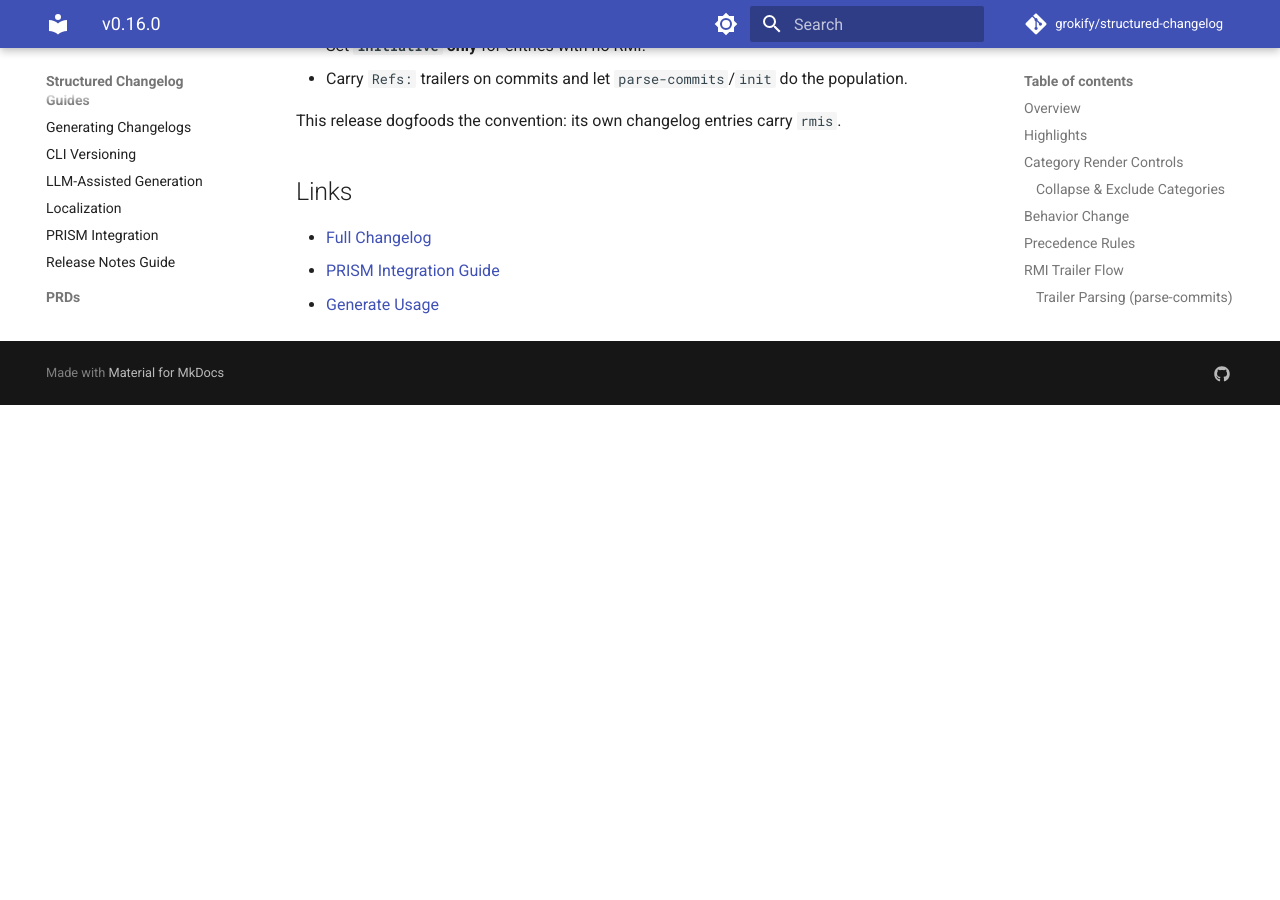
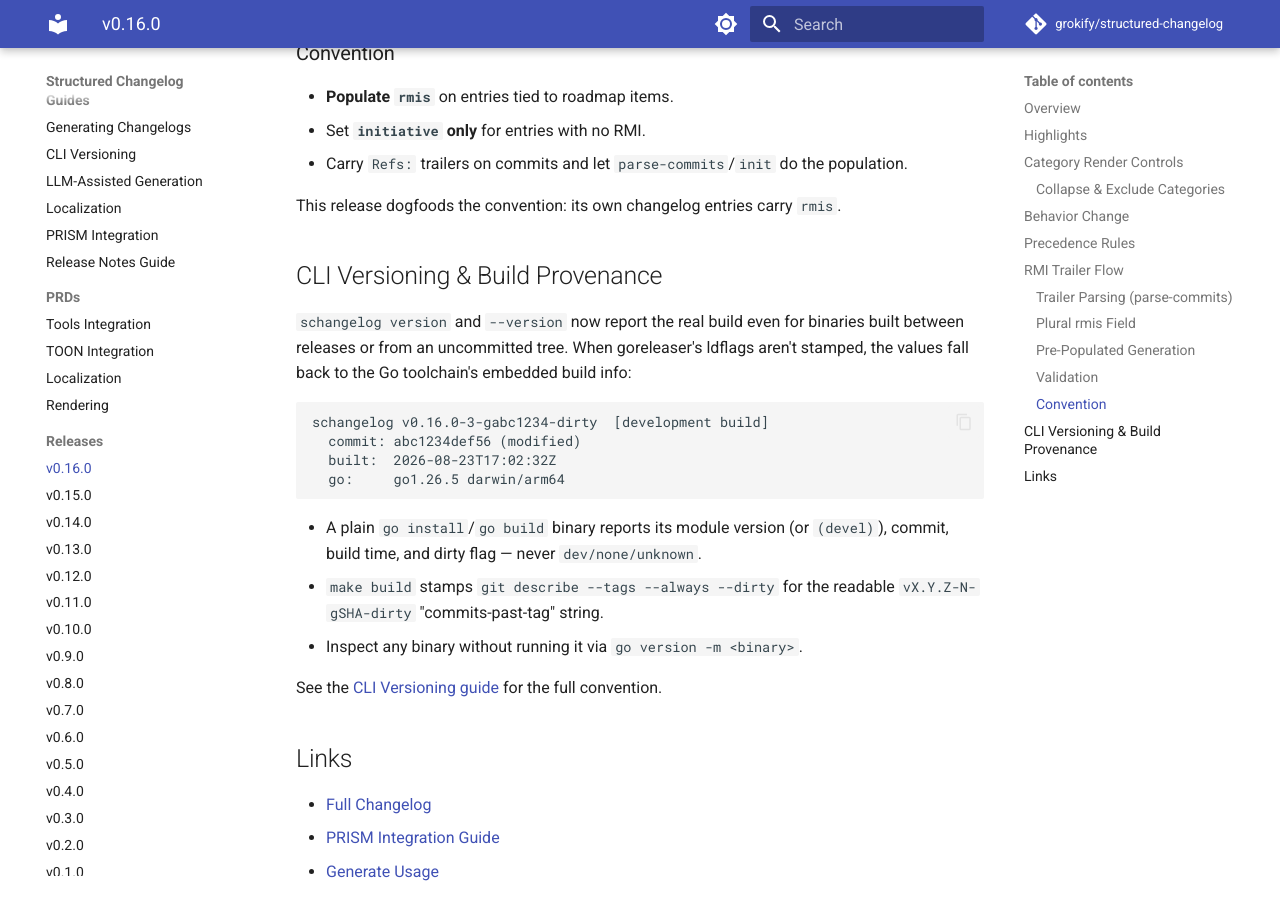
Before and after one commit to grokify/structured-changelog, an MkDocs documentation site: the page built from docs/releases/v0.16.0.md, in a window 1280 px wide and 900 px high, scrolled down 2819 px. Built offline with MkDocs 1.6.1 and Material for MkDocs 9.7.7, drawn with Linux system fonts in a browser that asks for light colours; comment, search, counter and statistics services are not loaded; before the commit the page ends 3224 px from its top, so only the background shows below that; some of the changed text lies outside the part shown.

Commit message:
docs(changelog): fold CLI versioning + new guides into v0.16.0
The unreleased v0.16.0 accumulated more work after its entry was written.
Add the build-provenance version feature to Added and Highlights, the
Generating Changelogs and CLI Versioning guides to Documentation, and the
go-mod dependency refreshes; bump the release commit and regenerate the
Markdown. Update the v0.16.0 release notes with a CLI Versioning section.

Co-Authored-By: Claude Opus 4.8 (1M context) <noreply@anthropic.com>
Claude-Session: https://claude.ai/code/session_014AZhKcxDb4TrSkHdemTxgw

````diff
--- a/docs/releases/v0.16.0.md
+++ b/docs/releases/v0.16.0.md
@@ -2,7 +2,7 @@
 
 ## Overview
 
-This release ships two features: **per-category render controls** for the Markdown generator (with a new collapse-Dependencies-by-default) and the **RMI trailer flow** ([INIT-SCHANGELOG-001](https://github.com/grokify/structured-changelog/tree/main/docs/specs/initiatives/INIT-SCHANGELOG-001)), which flows `Refs:` git trailers from commits into pre-populated `rmis` on changelog entries.
+This release ships three features: **per-category render controls** for the Markdown generator (with a new collapse-Dependencies-by-default), the **RMI trailer flow** ([INIT-SCHANGELOG-001](https://github.com/grokify/structured-changelog/tree/main/docs/specs/initiatives/INIT-SCHANGELOG-001)), which flows `Refs:` git trailers from commits into pre-populated `rmis` on changelog entries, and **build-provenance version reporting** so the CLI self-identifies between releases.
 
 ## Highlights
 
@@ -10,6 +10,7 @@ This release ships two features: **per-category render controls** for the Markdo
 - New `--exclude-categories`, `--collapse-categories`, and `--expand-categories` flags for fine-grained control
 - RMI trailer flow: `Refs:` trailers on commits flow into pre-populated `rmis` on generated entries
 - New plural `rmis` field on entries, preferred over the legacy singular `rmi`
+- `version`/`--version` report build provenance (version, commit, build time, dirty flag) from build info
 
 ## Category Render Controls
 
@@ -95,6 +96,23 @@ A curated entry often summarizes several commits spanning multiple RMIs, which t
 
 This release dogfoods the convention: its own changelog entries carry `rmis`.
 
+## CLI Versioning & Build Provenance
+
+`schangelog version` and `--version` now report the real build even for binaries built between releases or from an uncommitted tree. When goreleaser's ldflags aren't stamped, the values fall back to the Go toolchain's embedded build info:
+
+```
+schangelog v0.16.0-3-gabc1234-dirty  [development build]
+  commit: abc1234def56 (modified)
+  built:  2026-08-23T17:02:32Z
+  go:     go1.26.5 darwin/arm64
+```
+
+- A plain `go install`/`go build` binary reports its module version (or `(devel)`), commit, build time, and dirty flag — never `dev/none/unknown`.
+- `make build` stamps `git describe --tags --always --dirty` for the readable `vX.Y.Z-N-gSHA-dirty` "commits-past-tag" string.
+- Inspect any binary without running it via `go version -m <binary>`.
+
+See the [CLI Versioning guide](../guides/cli-versioning.md) for the full convention.
+
 ## Links
 
 - [Full Changelog](../changelog.md)
````
Also changed, not shown: CHANGELOG.json (+26 -1 lines), CHANGELOG.md (+9 -1 lines), docs/changelog.md (+9 -1 lines).
